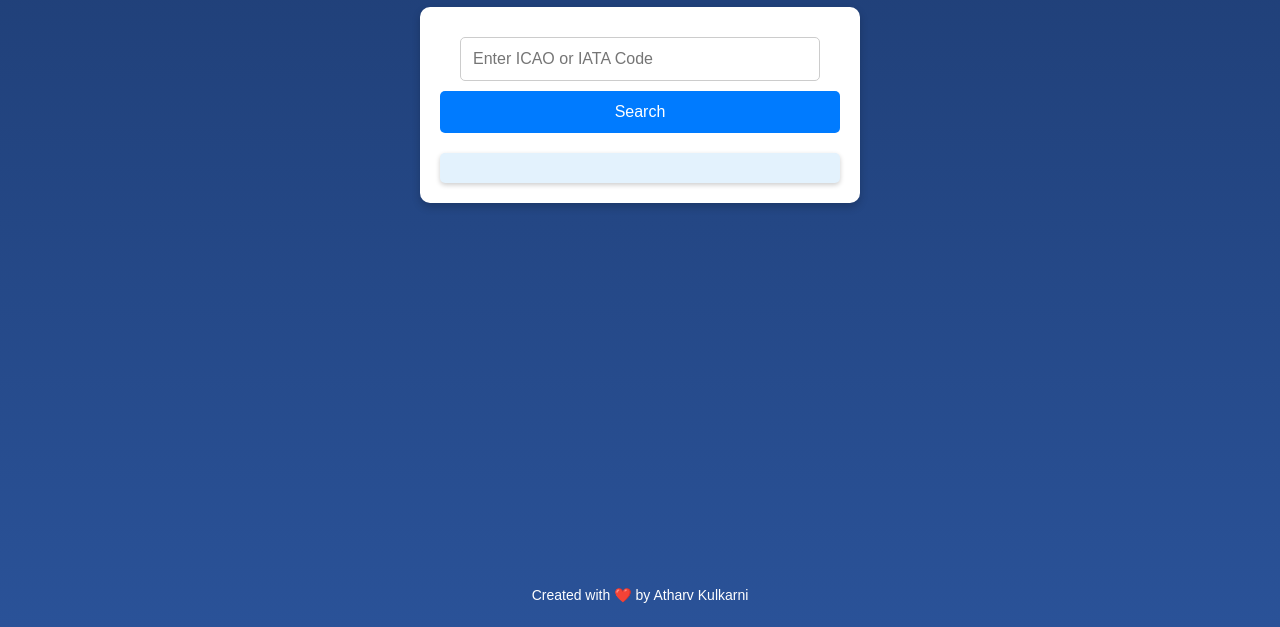
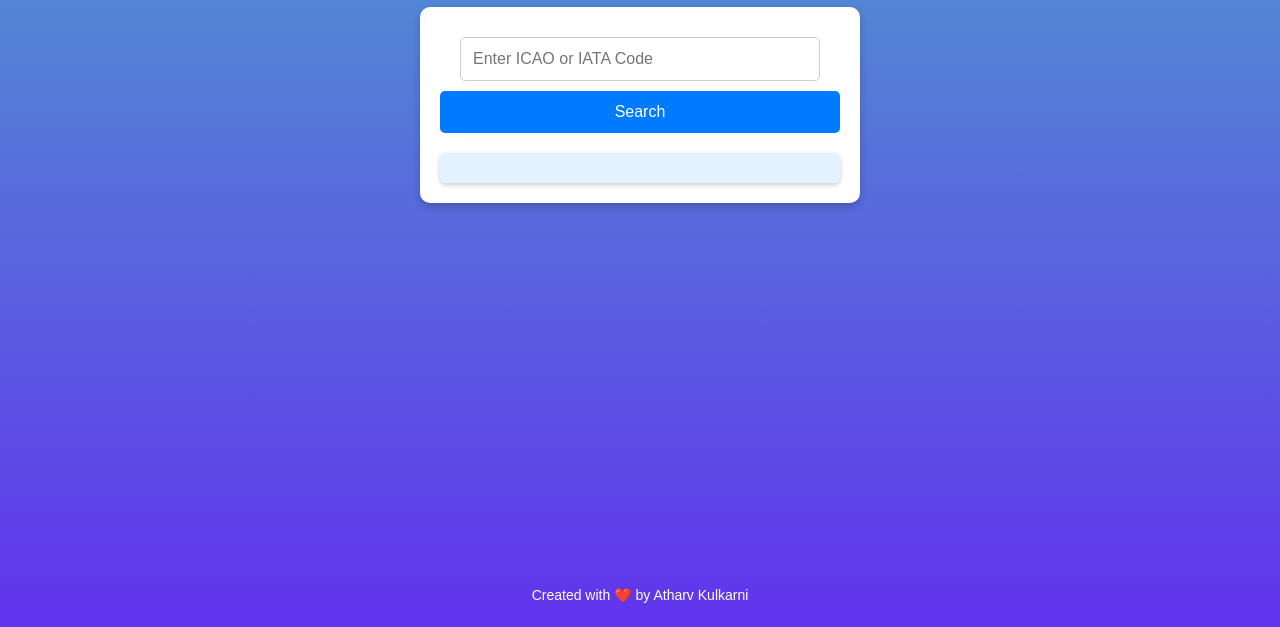
Before and after one commit to Kulkarni-ui/Airpot-Lookup-App, a plain HTML site: page index.html in a window 1280 px wide. Shown: the part 173-800 px from the top of the page. Drawn offline with Linux system fonts and the light colour scheme.

Commit message:
Update Style.css

```diff
--- a/Style.css
+++ b/Style.css
@@ -1,7 +1,7 @@
 /* Make everything centered and fit mobile screens */
 body {
     font-family: 'Arial', sans-serif;
-    background: linear-gradient(to bottom, #1e3c72, #2a5298);
+    background: linear-gradient(to bottom, #4f9dce, #6133ed);
     color: #333;
     display: flex;
     flex-direction: column;
```
